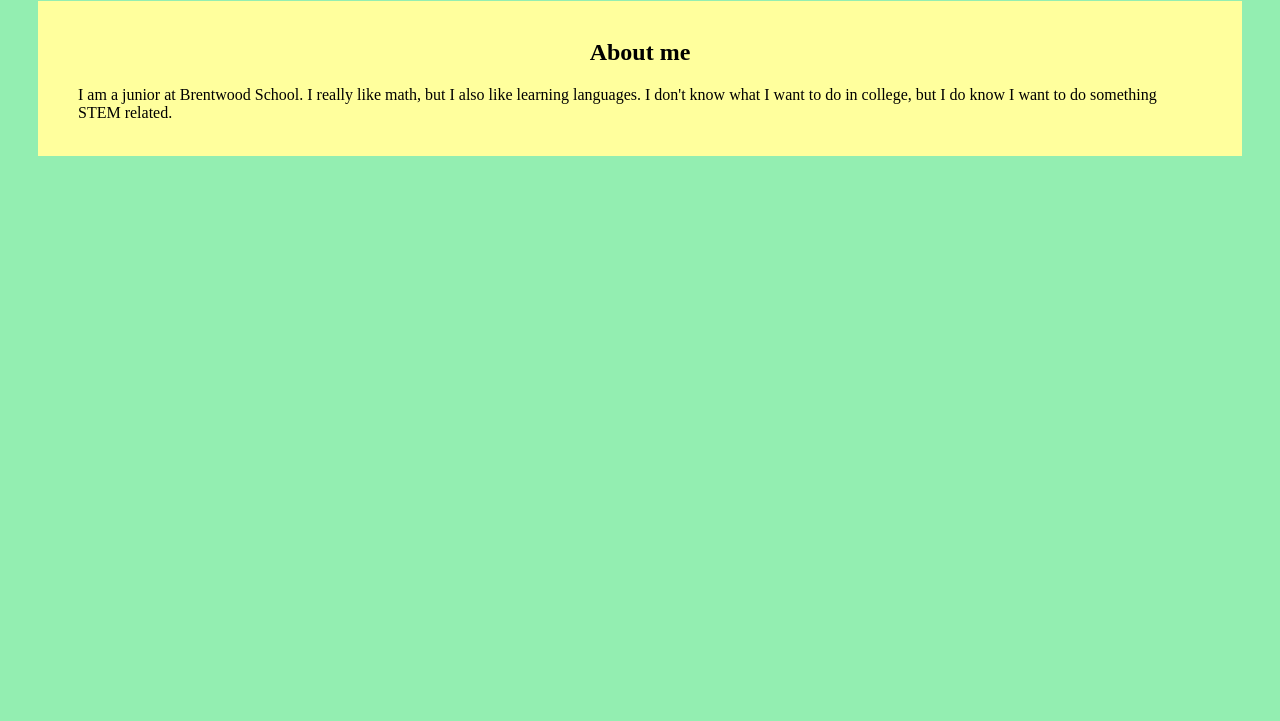
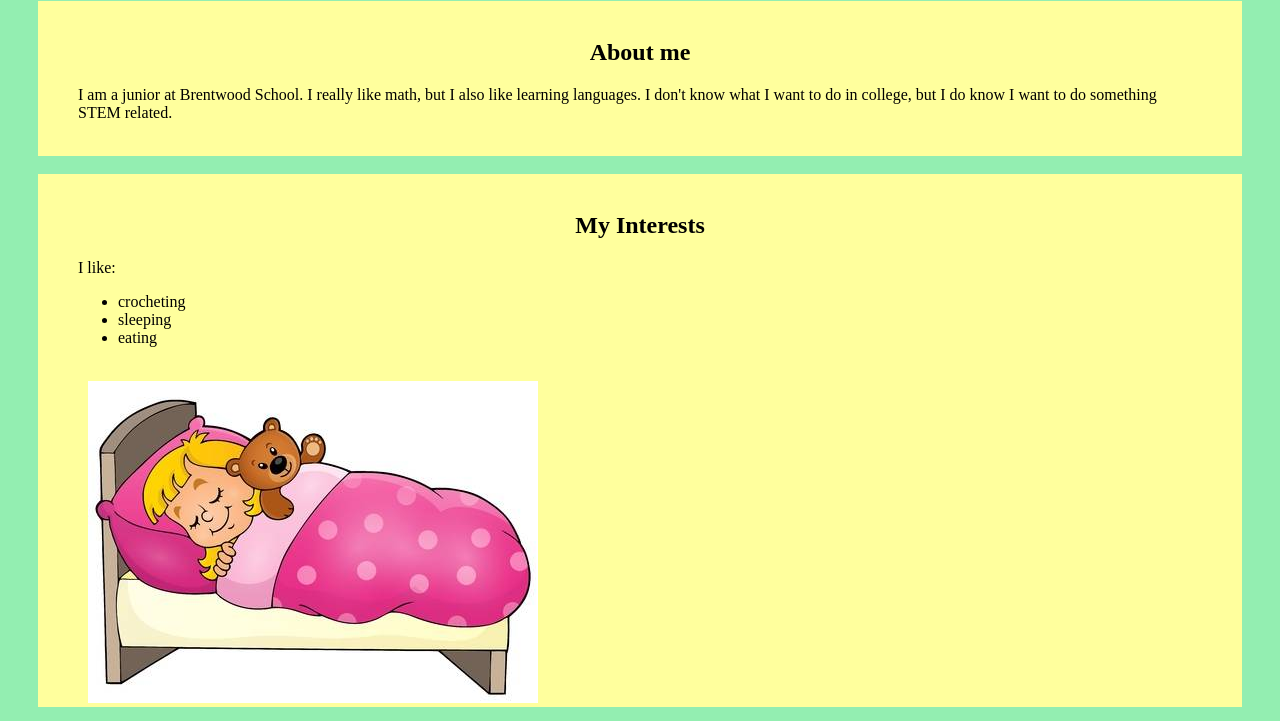
Before and after one commit to craftyeve/portfolio, a plain HTML site: page index.html in a window 1280 px wide. Shown: the part 79-800 px from the top of the page. Drawn offline with Linux system fonts and the light colour scheme.

Commit message:
Updated interests section

```diff
--- a/index.html
+++ b/index.html
@@ -18,6 +18,20 @@
         </p>
         <br>
     </div>
+    <br>
+    <div class="yellow-back">
+        <br>
+        <h2>My Interests</h2>
+        <p>I like:</p>
+        <ul>
+            <li>crocheting</li>
+            <li>sleeping</li>
+            <li>eating</li>
+        </ul>
+        <!-- <button>change image</button> -->
+        <br>
+        <img onclick="this.src='eating.png'" id="image" src="sleep.jpg" alt="sleep">
+    </div>
     <script src="main.js"></script>
 </body>
 </html>
--- a/main.js
+++ b/main.js
@@ -0,0 +1,3 @@
+// var image = document.getElementById("image")
+
+// image.src = "eating.png"
--- a/style.css
+++ b/style.css
@@ -20,3 +20,11 @@ p {
     margin-left: 40px;
     margin-right: 40px;
 }
+
+img {
+    margin-left: 50px;
+}
+
+ul {
+    margin-left: 40px;
+}
```
Also changed, not shown: eating.png (added), sleep.jpg (added), 1 other file.
